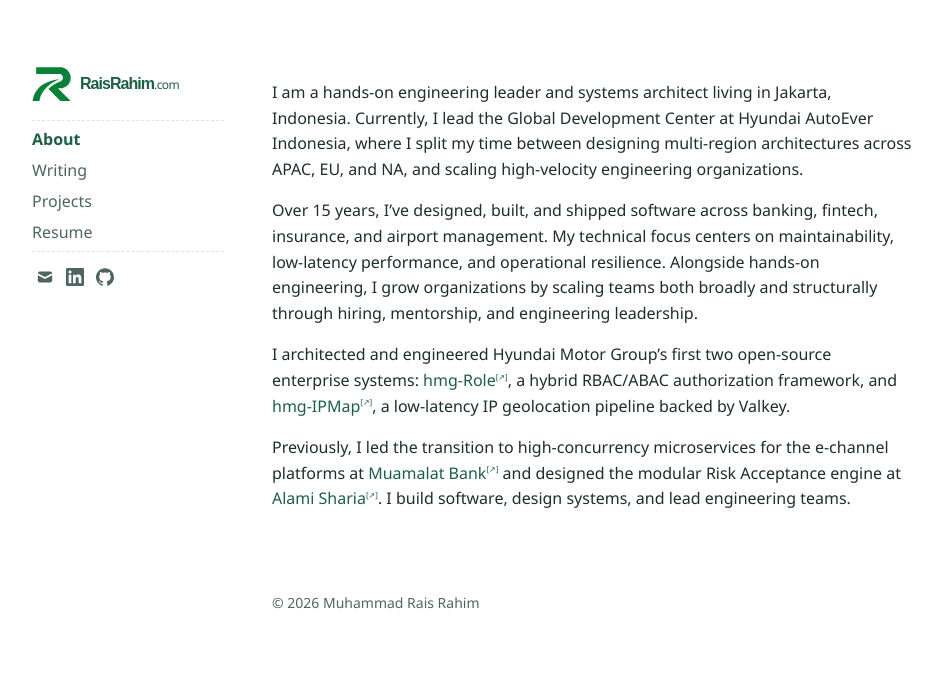
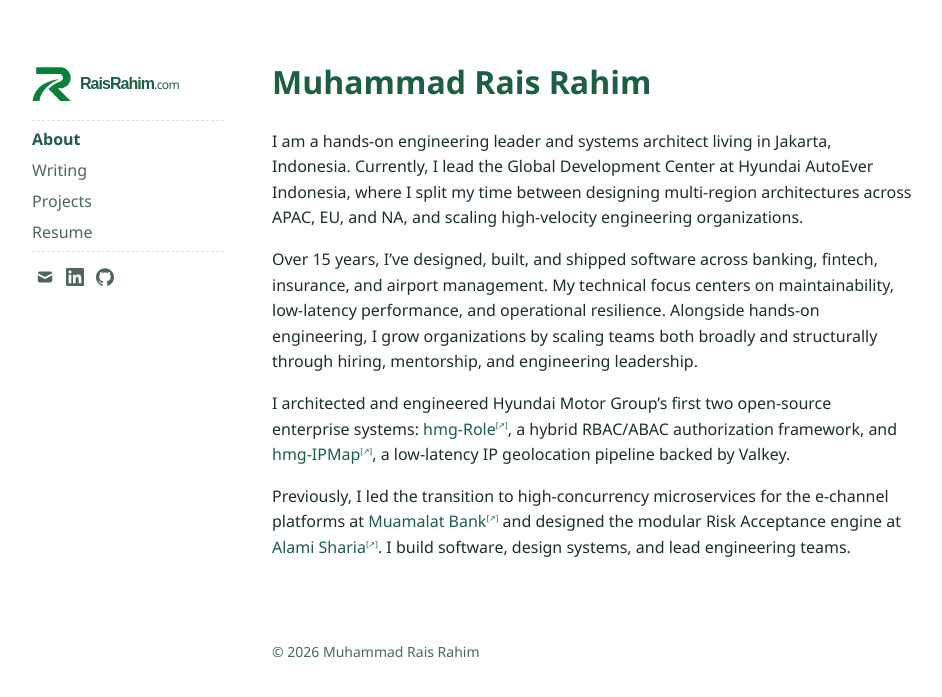
Before and after one commit to raisrahim/raisrahim.github.io, a Jekyll site: the page built from index.md, in a window 1280 px wide. Shown: the top 697 px of the page, without its empty margins (96-1038 px from the left). Built offline with Jekyll 4.4.1, drawn with Linux system fonts in a browser that asks for light colours.

Commit message:
fix: update titles and display titles for consistency
Ensure all pages use display_title for better clarity and
consistency across the site. Updated titles in archive, home,
and writing layouts accordingly.

```diff
--- a/_layouts/archive.html
+++ b/_layouts/archive.html
@@ -2,6 +2,6 @@
 layout: default
 ---
 
-<h1 class="page-title">{{ page.title }}</h1>
+<h1 class="page-title">{{ page.display_title | default: page.title }}</h1>
 
 {%-include post_list.html category=page.which_category-%}
--- a/_layouts/home.html
+++ b/_layouts/home.html
@@ -1,6 +1,9 @@
 ---
 layout: default
 ---
+
+<h1 class="page-title">{{ page.display_title | default: page.title }}</h1>
+
 {%-if site.theme_config.show_description-%}
   <p>{{ site.description }}</p>
 {%-endif-%}
--- a/index.md
+++ b/index.md
@@ -1,6 +1,7 @@
 ---
 layout: home
 title: "Rais Rahim | Engineering Leader & Principal Systems Architect"
+display_title: Muhammad Rais Rahim
 description: >-
   About Muhammad Rais Rahim, an engineering leader and principal systems architect with EXPERIENCE_YEARS+ years of experience building enterprise systems and scaling engineering teams.
 ---
```
Also changed, not shown: writing.md (+2 -1 lines).
